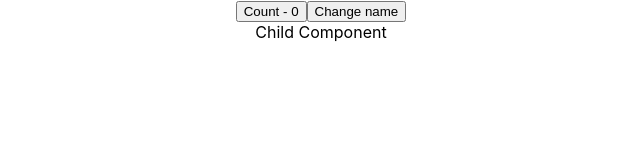
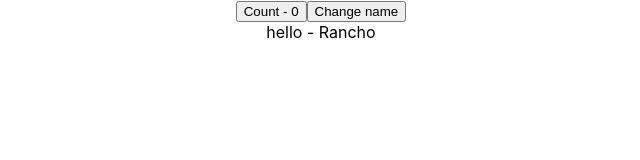
Before and after one commit to abdulwahab163/react-render-, a React (Create React App) app: page / in a window 1280 px wide. Shown: the top 160 px of the page, without its empty margins (319-959 px from the left). Built offline with nearby package versions, Linux system fonts and the light colour scheme.

Commit message:
understanding of Incorrect use of memo

```diff
--- a/src/App.js
+++ b/src/App.js
@@ -1,6 +1,8 @@
 import React from "react";
 import "./App.css";
-import Parent from "./Components/ParentChild/Parent";
+import ParentFour from "./Components/IncorrectOptimization/ParentFour";
+//import ParentThree from "./Components/IncorrectOptimization/ParentThree";
+//import Parent from "./Components/ParentChild/Parent";
 //import ObjectUseState from "./Components/ImmutableState/ObjectUseState";
 //import UseState from "./Components/UseState/UseState";
 //import UseReducer from "./Components/UseReducer/UseReducer";
@@ -13,7 +15,9 @@ function App() {
       {/* <UseReducer /> */}
       {/* <ObjectUseState /> */}
       {/* <ArrayUseState /> */}
-      <Parent></Parent>
+      {/* <Parent></Parent> */}
+      {/* <ParentThree /> */}
+      <ParentFour />
     </div>
   );
 }
--- /dev/null
+++ b/src/Components/IncorrectOptimization/ChildFive.js
@@ -0,0 +1,8 @@
+import React from "react";
+
+export const ChildFive = ({ name, props }) => {
+  console.log("Childfive render");
+  return <div>hello - {name}</div>;
+};
+
+export const MemoizedChildFive = React.memo(ChildFive);
--- /dev/null
+++ b/src/Components/IncorrectOptimization/ParentFour.js
@@ -0,0 +1,28 @@
+import React, { useState } from "react";
+import { MemoizedChildFive } from "./ChildFive";
+
+export const ParentFour = () => {
+  const [count, setCount] = useState(0);
+  const [name, setName] = useState("Rancho");
+
+  const person = {
+    fname: "google",
+    lname: "baba",
+  };
+
+  const handleClick = () => {};
+  console.log("ParentFour Render!");
+  return (
+    <div>
+      <button onClick={() => setCount((c) => c + 1)}>Count - {count}</button>
+      <button onClick={() => setName("rachordaas")}>Change name</button>
+      <MemoizedChildFive
+        name={name}
+        person={person}
+        handleClick={handleClick}
+      />
+    </div>
+  );
+};
+
+export default ParentFour;
--- /dev/null
+++ b/src/Components/IncorrectOptimization/ParentThree.js
@@ -0,0 +1,22 @@
+import React, { useState } from "react";
+import { ChildFour } from "./ChildFour";
+//import MemoizedChildThree from "./ChildThree";
+
+export const ParentThree = () => {
+  const [count, setCount] = useState(0);
+  const [name, setName] = useState("Rancho");
+
+  console.log("ParentThree Render!");
+  return (
+    <div>
+      <button onClick={() => setCount((c) => c + 1)}>Count - {count}</button>
+      <button onClick={() => setName("rachordaas")}>Change name</button>
+      <ChildFour name={name} />
+      {/* <MemoizedChildThree name={name}>
+        <strong>Hello </strong>
+      </MemoizedChildThree> */}
+    </div>
+  );
+};
+
+export default ParentThree;
```
Also changed, not shown: src/Components/IncorrectOptimization/ChildFour.js (added, +13 -0 lines), src/Components/IncorrectOptimization/ChildThree.js (added, +13 -0 lines).
